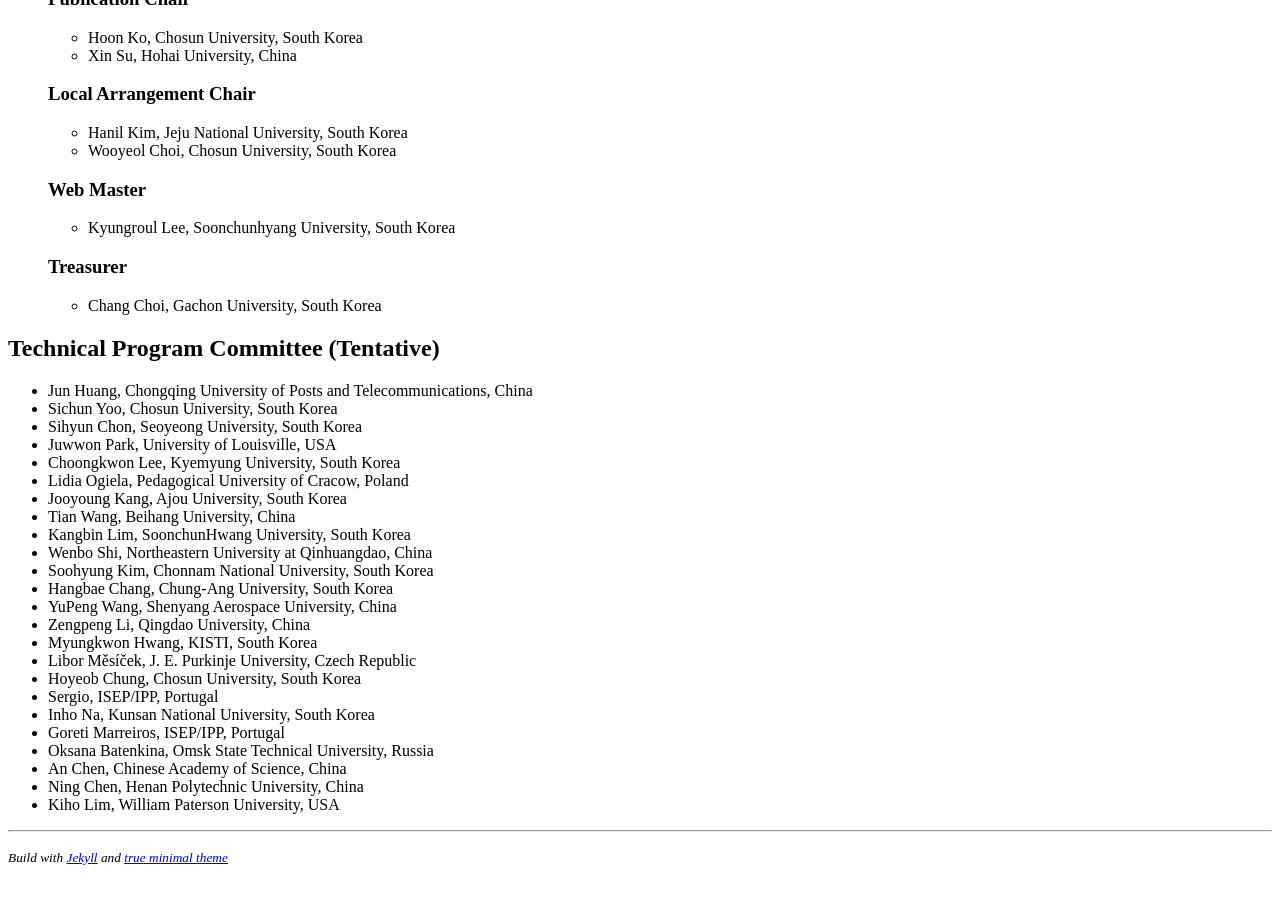
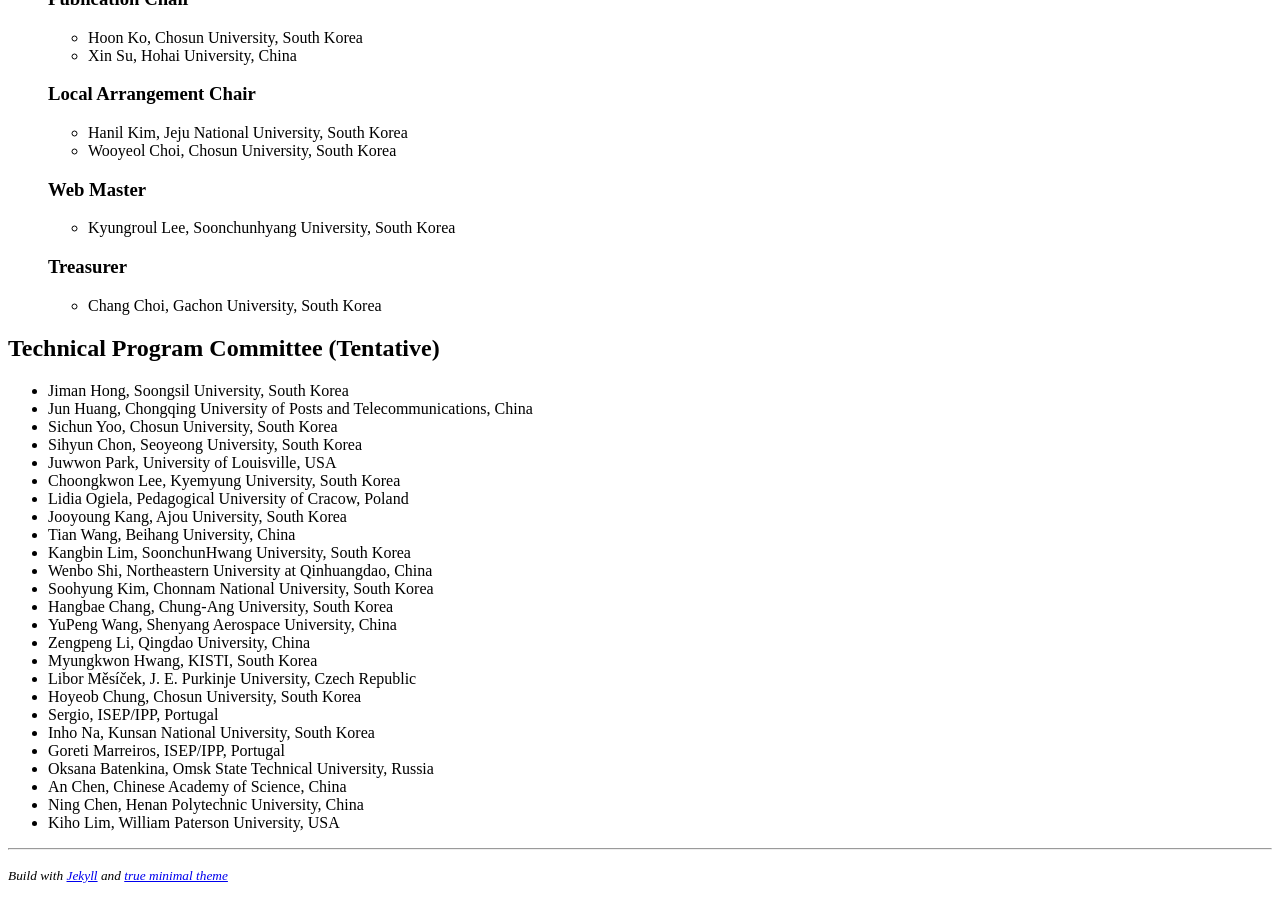
Before and after one commit to icea-conf/sma-2020.github.io, a Jekyll site: the page built from committee/index.html, in a window 1280 px wide and 900 px high, scrolled down 718 px. Built offline with Jekyll 4.4.1, drawn with Linux system fonts in a browser that asks for light colours.

Commit message:
Update index.html

```diff
--- a/committee/index.html
+++ b/committee/index.html
@@ -62,6 +62,7 @@ layout: default
 
 <h2>Technical Program Committee (Tentative)</h2>
     <ul>
+	<li><a>Jiman Hong, Soongsil University, South Korea</a></li>
         <li><a>Jun Huang, Chongqing University of Posts and Telecommunications, China</a></li>
 	<li><a>Sichun Yoo, Chosun University, South Korea</a></li>
 	<li><a>Sihyun Chon, Seoyeong University, South Korea</a></li>
```
Lines whose indentation alone changed are shown as unchanged.
